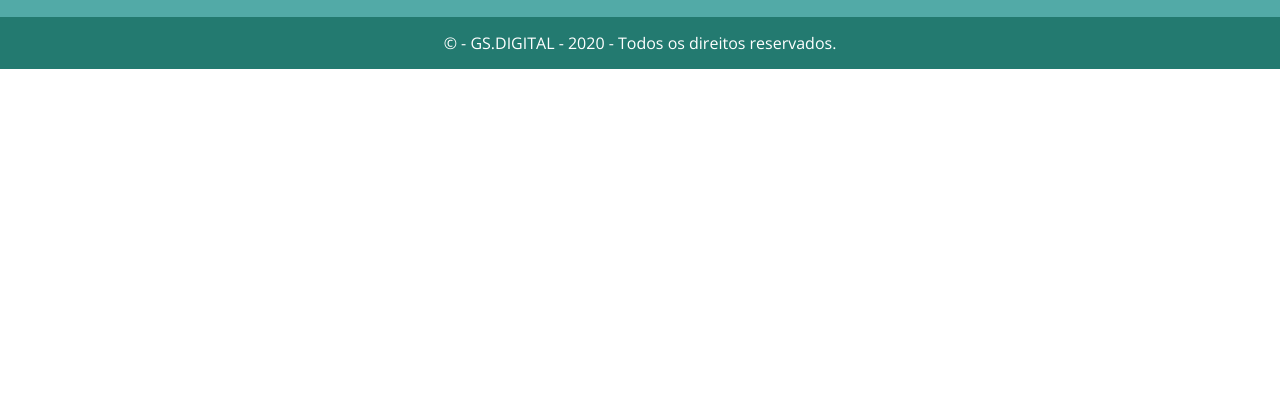
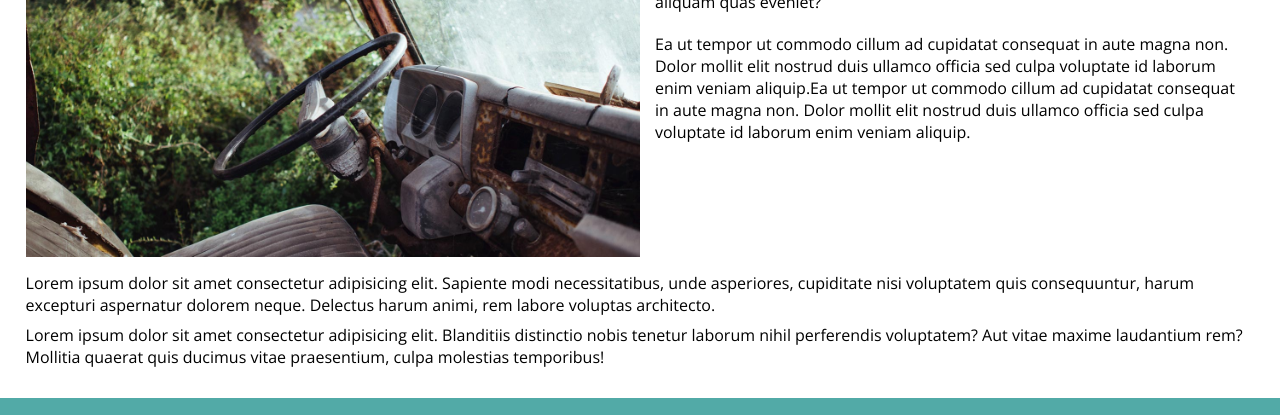
Before and after one commit to getuliosalles/web_site_responsivo, a plain HTML site: page sobre.html in a window 1280 px wide. Shown: the part 313-728 px from the top of the page. Drawn offline with nearby package versions, Linux system fonts and the light colour scheme.

Commit message:
section sobre__noticia
Desenvolvendo section sobre__notícia

```diff
--- a/css/style.css
+++ b/css/style.css
@@ -384,6 +384,33 @@ section.title-page p{
     background:rgba(0, 0, 0, 0.4);
 }
 
+/* Sobre container da notícia */
+section.sobre__noticia{
+    padding: 30px 0;
+}
+
+.sobre__noticia__single img{
+    max-width: 100%;
+    float: left;
+    width: 50%;
+}
+
+.sobre__noticia__single p{
+    font-size: 16px;
+    padding: 10px 15px;
+    float: left;
+    width: 50%;
+}
+
+.paragrafo__noticia__single{
+    margin-top: 15px;
+}
+
+.paragrafo__noticia__single p{
+    margin-top: 8px;
+}
+
+
 @media screen and (max-width: 768px){
 
     footer.footer1{text-align: center;}
@@ -404,6 +431,16 @@ section.title-page p{
         width: 100%;
         margin-top: 50px;
     }
+
+    .sobre__noticia__single img{
+       width: 100%;
+    }
+
+    .sobre__noticia__single p{
+       width: 100%;
+       padding: 0;
+       margin-top: 8px;
+    }
 }
 
 @media screen and (max-width: 500px){
--- a/sobre.html
+++ b/sobre.html
@@ -42,8 +42,24 @@
             <h2>Sobre</h2>
             <p>Lorem, ipsum dolor sit amet consectetur adipisicing elit. Soluta repellendus enim obcaecati, impedit eum officia.</p>
         </div><!--container-->
+    </section><!--title-page-->
 
-    </section><!--title-page-->
+    <section class="sobre__noticia">
+        <div class="container">
+            <div class="sobre__noticia__single">
+                <img src="images/img2.jpg"/>
+                <p>Lorem ipsum, dolor sit amet consectetur adipisicing elit. Perferendis blanditiis adipisci, omnis fugit, voluptatem dolorum ratione excepturi voluptatibus officia quod quisquam, odit molestiae. Nesciunt, quam. Numquam magni aliquam quas eveniet?</p>
+                <p>Ea ut tempor ut commodo cillum ad cupidatat consequat in aute magna non. Dolor mollit elit nostrud duis ullamco officia sed culpa voluptate id laborum enim veniam aliquip.Ea ut tempor ut commodo cillum ad cupidatat consequat in aute magna non. Dolor mollit elit nostrud duis ullamco officia sed culpa voluptate id laborum enim veniam aliquip.</p>
+                <div class="clear"></div>
+            </div><!--sobre__noticia__single-->
+
+            <div class="paragrafo__noticia__single">
+                <p>Lorem ipsum dolor sit amet consectetur adipisicing elit. Sapiente modi necessitatibus, unde asperiores, cupiditate nisi voluptatem quis consequuntur, harum excepturi aspernatur dolorem neque. Delectus harum animi, rem labore voluptas architecto.</p>
+                <p >Lorem ipsum dolor sit amet consectetur adipisicing elit. Blanditiis distinctio nobis tenetur laborum nihil perferendis voluptatem? Aut vitae maxime laudantium rem? Mollitia quaerat quis ducimus vitae praesentium, culpa molestias temporibus!</p>
+            </div><!--paragrafo__noticia__single-->
+
+        </div><!--container-->
+    </section><!--sobre__noticia-->
 
 
 
```
